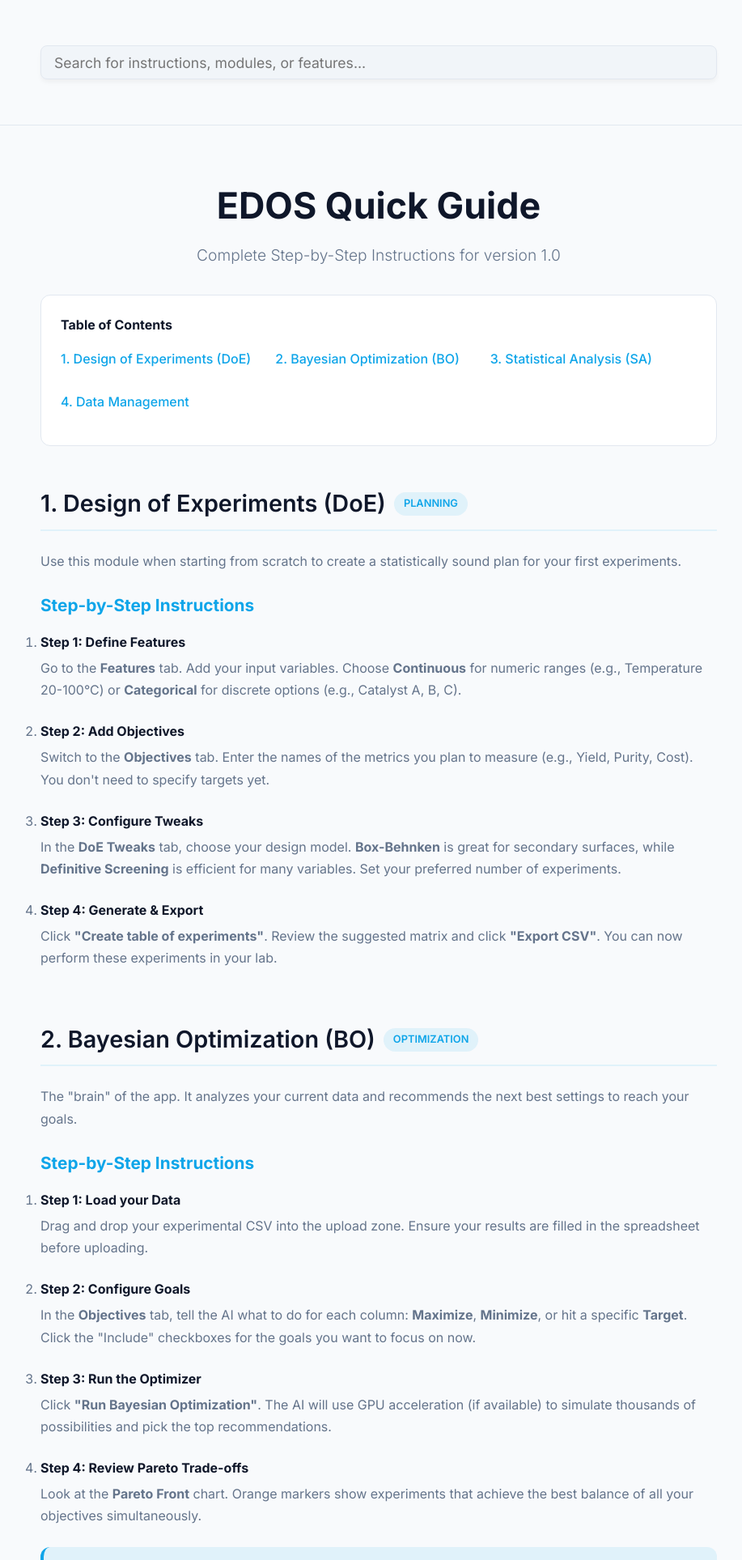
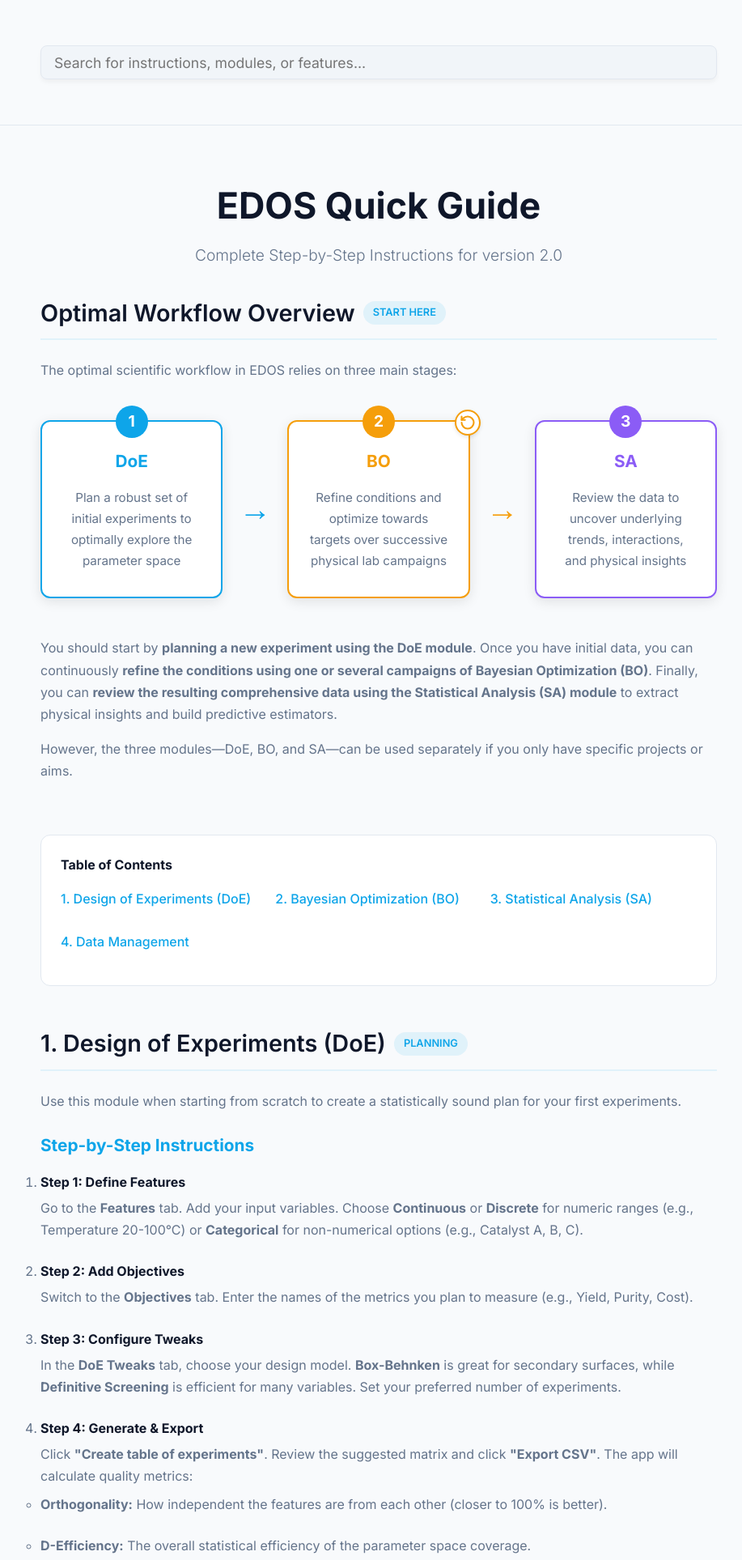
Before and after one commit to giancarlopascali-hub/EDOS, a Flask app: page /guide in a window 1280 px wide. Shown: the top 1927 px of the page at 81% size, without its empty margins (172-1089 px from the left). Run offline with Flask 3, Linux system fonts and the light colour scheme.

Commit message:
Update Quick Guide documentation and add workflow graphic (v2.1)

```diff
--- a/templates/guide.html
+++ b/templates/guide.html
@@ -38,8 +38,38 @@
     <div class="guide-container">
         <header style="margin-bottom: 2rem;">
             <h1 style="font-size: 2.8rem; margin-bottom: 0.5rem; color: var(--text-primary);">EDOS Quick Guide</h1>
-            <p style="font-size: 1.2rem;">Complete Step-by-Step Instructions for version 1.0</p>
+            <p style="font-size: 1.2rem;">Complete Step-by-Step Instructions for version 2.0</p>
         </header>
+
+        <section class="guide-section" id="intro">
+            <h2>Optimal Workflow Overview <span class="badge">START HERE</span></h2>
+            <p>The optimal scientific workflow in EDOS relies on three main stages:</p>
+
+            <div class="workflow-graphic" style="display: flex; justify-content: space-between; align-items: stretch; margin: 3rem 0; gap: 20px; text-align: center;">
+                <div style="flex: 1; background: var(--card-bg); padding: 2rem 1.5rem; border-radius: 12px; border: 2px solid var(--accent-color); position: relative; box-shadow: 0 4px 15px rgba(0,0,0,0.1);">
+                    <div style="width: 40px; height: 40px; background: var(--accent-color); color: white; border-radius: 50%; display: flex; align-items: center; justify-content: center; font-size: 1.2rem; font-weight: bold; position: absolute; top: -20px; left: 50%; transform: translateX(-50%);">1</div>
+                    <h3 style="margin-top: 0;">DoE</h3>
+                    <p style="font-size: 0.95rem; margin-bottom: 0; color: var(--text-secondary);">Plan a robust set of initial experiments to optimally explore the parameter space</p>
+                </div>
+                <div style="display: flex; align-items: center; color: var(--accent-color); font-weight: bold; font-size: 2.5rem;">→</div>
+                <div style="flex: 1; background: var(--card-bg); padding: 2rem 1.5rem; border-radius: 12px; border: 2px solid #f59e0b; position: relative; box-shadow: 0 4px 15px rgba(0,0,0,0.1);">
+                    <div style="width: 40px; height: 40px; background: #f59e0b; color: white; border-radius: 50%; display: flex; align-items: center; justify-content: center; font-size: 1.2rem; font-weight: bold; position: absolute; top: -20px; left: 50%; transform: translateX(-50%);">2</div>
+                    <div style="position: absolute; top: -15px; right: -15px; background: var(--card-bg); border-radius: 50%; padding: 4px; color: #f59e0b; display: flex; align-items: center; justify-content: center; border: 2px solid #f59e0b; box-shadow: 0 2px 5px rgba(0,0,0,0.1);" title="Cyclical process (Repeated until targets met)">
+                        <svg xmlns="http://www.w3.org/2000/svg" width="20" height="20" viewBox="0 0 24 24" fill="none" stroke="currentColor" stroke-width="2.5" stroke-linecap="round" stroke-linejoin="round"><path d="M3 12a9 9 0 1 0 9-9 9.75 9.75 0 0 0-6.74 2.74L3 8"/><path d="M3 3v5h5"/></svg>
+                    </div>
+                    <h3 style="margin-top: 0; color: #f59e0b;">BO</h3>
+                    <p style="font-size: 0.95rem; margin-bottom: 0; color: var(--text-secondary);">Refine conditions and optimize towards targets over successive physical lab campaigns</p>
+                </div>
+                <div style="display: flex; align-items: center; color: #f59e0b; font-weight: bold; font-size: 2.5rem;">→</div>
+                <div style="flex: 1; background: var(--card-bg); padding: 2rem 1.5rem; border-radius: 12px; border: 2px solid #8b5cf6; position: relative; box-shadow: 0 4px 15px rgba(0,0,0,0.1);">
+                    <div style="width: 40px; height: 40px; background: #8b5cf6; color: white; border-radius: 50%; display: flex; align-items: center; justify-content: center; font-size: 1.2rem; font-weight: bold; position: absolute; top: -20px; left: 50%; transform: translateX(-50%);">3</div>
+                    <h3 style="margin-top: 0; color: #8b5cf6;">SA</h3>
+                    <p style="font-size: 0.95rem; margin-bottom: 0; color: var(--text-secondary);">Review the data to uncover underlying trends, interactions, and physical insights</p>
+                </div>
+            </div>
+            <p>You should start by <b>planning a new experiment using the DoE module</b>. Once you have initial data, you can continuously <b>refine the conditions using one or several campaigns of Bayesian Optimization (BO)</b>. Finally, you can <b>review the resulting comprehensive data using the Statistical Analysis (SA) module</b> to extract physical insights and build predictive estimators.</p>
+            <p>However, the three modules—DoE, BO, and SA—can be used separately if you only have specific projects or aims.</p>
+        </section>
 
         <nav class="toc">
             <h4 style="margin-bottom: 1rem;">Table of Contents</h4>
@@ -59,11 +89,11 @@
             <ol>
                 <li>
                     <span class="step-title">Step 1: Define Features</span>
-                    Go to the <b>Features</b> tab. Add your input variables. Choose <b>Continuous</b> for numeric ranges (e.g., Temperature 20-100°C) or <b>Categorical</b> for discrete options (e.g., Catalyst A, B, C).
+                    Go to the <b>Features</b> tab. Add your input variables. Choose <b>Continuous</b> or <b>Discrete</b> for numeric ranges (e.g., Temperature 20-100°C) or <b>Categorical</b> for non-numerical options (e.g., Catalyst A, B, C).
                 </li>
                 <li>
                     <span class="step-title">Step 2: Add Objectives</span>
-                    Switch to the <b>Objectives</b> tab. Enter the names of the metrics you plan to measure (e.g., Yield, Purity, Cost). You don't need to specify targets yet.
+                    Switch to the <b>Objectives</b> tab. Enter the names of the metrics you plan to measure (e.g., Yield, Purity, Cost).
                 </li>
                 <li>
                     <span class="step-title">Step 3: Configure Tweaks</span>
@@ -71,7 +101,13 @@
                 </li>
                 <li>
                     <span class="step-title">Step 4: Generate & Export</span>
-                    Click <b>"Create table of experiments"</b>. Review the suggested matrix and click <b>"Export CSV"</b>. You can now perform these experiments in your lab.
+                    Click <b>"Create table of experiments"</b>. Review the suggested matrix and click <b>"Export CSV"</b>. The app will calculate quality metrics:
+                    <ul style="margin-top: 0.5rem; margin-bottom: 0;">
+                        <li><b>Orthogonality:</b> How independent the features are from each other (closer to 100% is better).</li>
+                        <li><b>D-Efficiency:</b> The overall statistical efficiency of the parameter space coverage.</li>
+                        <li><b>Resolution:</b> Indicates what types of interaction and quadratic effects can be safely estimated without confounding.</li>
+                        <li><b>Curvature:</b> Whether the design permits modeling of non-linear (curved) responses.</li>
+                    </ul>
                 </li>
             </ol>
         </section>
@@ -91,17 +127,34 @@
                     In the <b>Objectives</b> tab, tell the AI what to do for each column: <b>Maximize</b>, <b>Minimize</b>, or hit a specific <b>Target</b>. Click the "Include" checkboxes for the goals you want to focus on now.
                 </li>
                 <li>
-                    <span class="step-title">Step 3: Run the Optimizer</span>
-                    Click <b>"Run Bayesian Optimization"</b>. The AI will use GPU acceleration (if available) to simulate thousands of possibilities and pick the top recommendations.
+                    <span class="step-title">Step 3: Review Pareto Trade-offs</span>
+                    Look at the <b>Pareto Front</b> chart. Orange markers show experiments that achieve the best balance of all your objectives simultaneously.
+                    <div class="info-box" style="margin: 0.5rem 0 1rem;">
+                        <b>Tip:</b> If you have 4 or more objectives, the Pareto chart will automatically switch to a <b>Table View</b> so you can clearly see the optimal settings for high-dimensional problems.
+                    </div>
                 </li>
                 <li>
-                    <span class="step-title">Step 4: Review Pareto Trade-offs</span>
-                    Look at the <b>Pareto Front</b> chart. Orange markers show experiments that achieve the best balance of all your objectives simultaneously.
+                    <span class="step-title">Step 4: Run the Optimizer</span>
+                    Click <b>"Run Bayesian Optimization"</b>. The AI will use GPU acceleration (if available) to simulate thousands of possibilities and pick the top recommendations based on your configurations.
+                    <h4 style="margin-top: 1rem; color: var(--text-primary);">Configuring BO Tweaks</h4>
+                    <ul style="margin-top: 0.5rem; margin-bottom: 0;">
+                        <li><b>Batch Size:</b> How many new experiments the AI should propose for your next lab campaign.</li>
+                        <li><b>Acquisition Function:</b> The strategy the AI uses to score candidates (e.g., LogEI for confident improvements, or qUCB for balanced exploration).</li>
+                        <li><b>Kernel:</b> The mathematical assumption about the physical surface (Matern 5/2 is standard; RBF is smoother).</li>
+                        <li><b>Exploration vs. Exploitation:</b> A slider to tell the AI whether to take risks (focus on unknown areas) or be greedy (focus near known optimal areas).</li>
+                        <li><b>Noiseless:</b> Check this only if your lab measurements have absolutely zero variance/error (rare in physical chemistry).</li>
+                        <li><b>Avoid Re-evaluations:</b> Prevents the AI from proposing an experiment that has the exact same parameters as one you've already done.</li>
+                    </ul>
                 </li>
             </ol>
-            <div class="info-box">
-                <b>Tip:</b> If you have 4 or more objectives, the Pareto chart will automatically switch to a <b>Table View</b> so you can clearly see the optimal settings for high-dimensional problems.
-            </div>
+
+            <h3>The Commitment Flow (Data Management)</h3>
+            <ol>
+                <li>When the BO module suggests experiments, they appear in a green-highlighted table.</li>
+                <li>Perform those experiments in the lab and <b>type the outcomes</b> directly into the cells in that table.</li>
+                <li>Once all result boxes are filled with numbers, click <b>"Add all to Main Dataset"</b>.</li>
+                <li>This merges your new data with the old, and <b>instantly refreshes all plots</b>, ready for the next round!</li>
+            </ol>
         </section>
 
         <section class="guide-section" id="sa">
@@ -126,29 +179,15 @@
 
             <h3>Understanding the Results</h3>
             <ul>
-                <li><b>Correlation Matrix:</b> A heatmap showing how strongly each numeric feature affects your goals. Blue is positive correlation; Red is negative.</li>
+                <li><b>Correlation Matrix:</b> A heatmap showing how strongly each numeric feature affects your goals.</li>
                 <li><b>Categorical Interactions:</b> Interaction matrices showing how different combinations of levels (e.g., specific catalysts at specific pressures) impact the success score.</li>
                 <li><b>Feature Impact:</b> Bar charts showing the relative importance of each variable for every specific objective.</li>
                 <li><b>Estimator Tool:</b> Use the sliders at the bottom to predict What-If scenarios. The tool gives you a predicted value and a "Success Score" based on your defined targets.</li>
             </ul>
         </section>
 
-        <section class="guide-section" id="data">
-            <h2>4. Data Management <span class="badge">WORKFLOW</span></h2>
-            <p>How to effectively grow your dataset and keep your work organized.</p>
-
-            <h3>The Commitment Flow</h3>
-            <ol>
-                <li>When the BO module suggests experiments, they appear in a green-highlighted table.</li>
-                <li>Perform those experiments and <b>type the outcomes</b> directly into the cells in that table.</li>
-                <li>Once all result boxes are filled with numbers, click <b>"Add all to Main Dataset"</b>.</li>
-                <li>This merges your new data with the old, and <b>instantly refreshes all plots</b>.</li>
-            </ol>
-        </section>
-
-
         <footer style="margin-top: 5rem; padding-top: 2rem; border-top: 1px solid var(--border-color); text-align: center;">
-            <p>© 2026 EDOS | Developed by Giancarlo Pascali | Version 1.0</p>
+            <p>© 2026 EDOS | Developed by Giancarlo Pascali | Version 2.0</p>
         </footer>
     </div>
 
```
